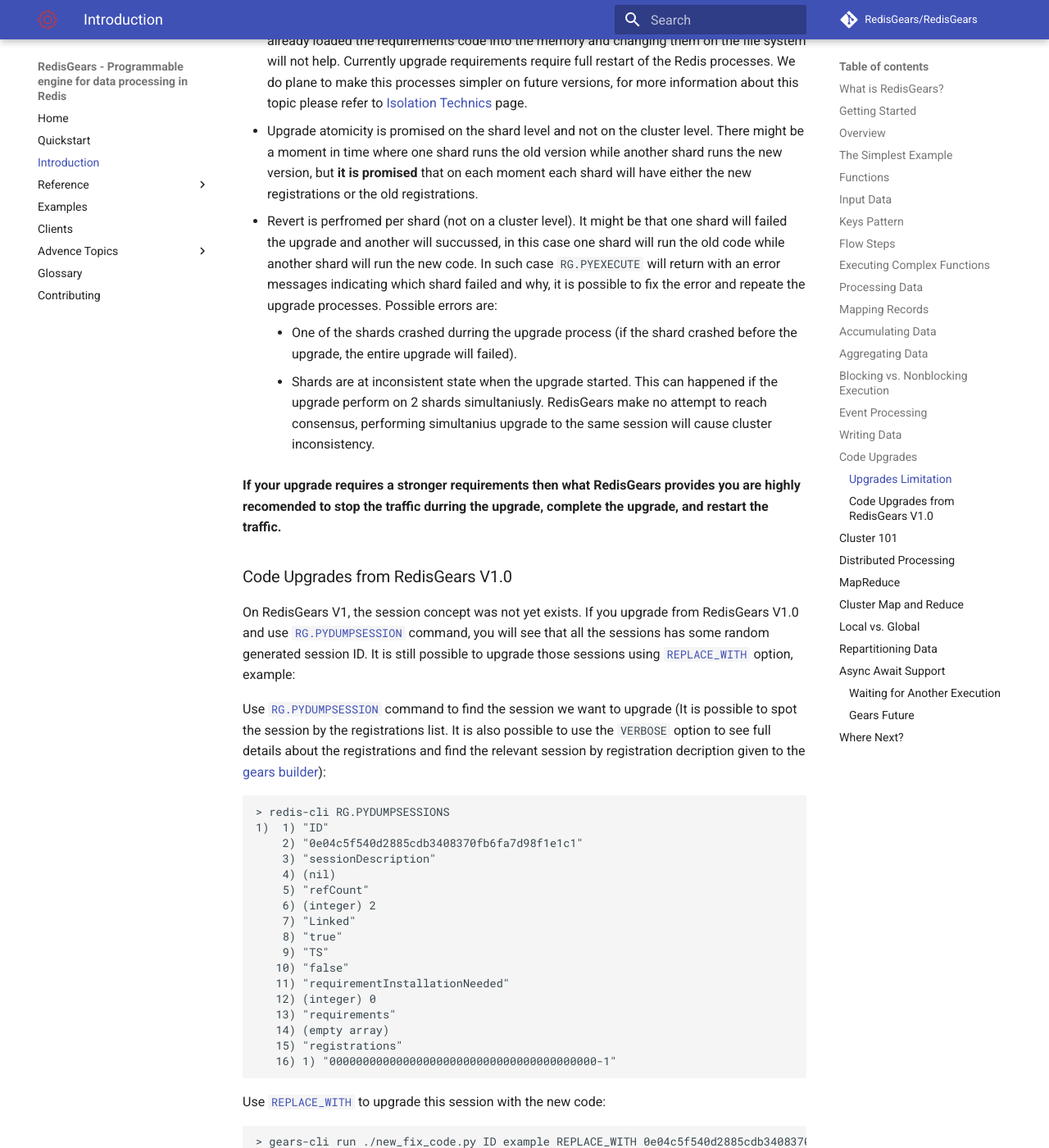
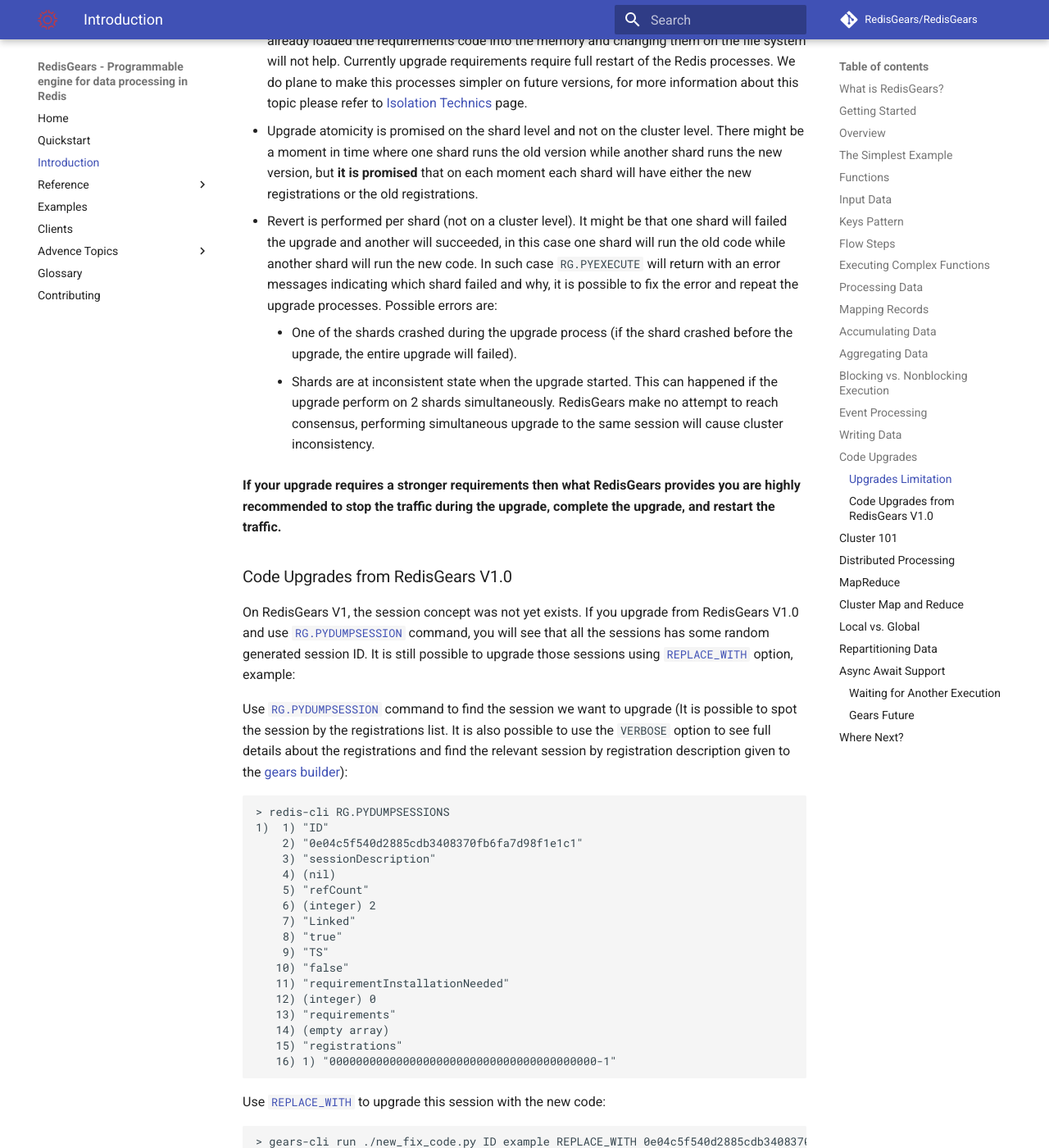
Before and after one commit to RedisGears/RedisGears, an MkDocs documentation site: the page built from docs/intro.md, in a window 1280 px wide and 1400 px high, scrolled down 16686 px. Shown: the whole window at 82% size. Built offline with MkDocs 1.6.1 and Material for MkDocs 9.7.7, drawn with Linux system fonts in a browser that asks for light colours; comment, search, counter and statistics services are not loaded; some of the changed text lies outside the part shown.

Commit message:
spelling

````diff
--- a/docs/intro.md
+++ b/docs/intro.md
@@ -590,7 +590,7 @@
 ```
 
 ??? note "Notice"
-    Revert is per shard, if one shard. If the initiator decided that the upgrade successed, there will be no revert even if the upgrade failed on some other shards. Such scenario can only happened if upgrading the same session on 2 different shards simultanuasly. RedisGears make no attempt to achieve consensus between shards and assume the user will send the upgrade command only to a single shard.
+    Revert is per shard, if one shard. If the initiator decided that the upgrade succeeded, there will be no revert even if the upgrade failed on some other shards. Such scenario can only happened if upgrading the same session on 2 different shards simultaneously. RedisGears make no attempt to achieve consensus between shards and assume the user will send the upgrade command only to a single shard.
 
 ### Upgrades Limitation
 
@@ -598,17 +598,17 @@
 
 * Upgrade atomicity is promised on the shard level and not on the cluster level. There might be a moment in time where one shard runs the old version while another shard runs the new version, but **it is promised** that on each moment each shard will have either the new registrations or the old registrations.
 
-* Revert is perfromed per shard (not on a cluster level). It might be that one shard will failed the upgrade and another will succussed, in this case one shard will run the old code while another shard will run the new code. In such case `RG.PYEXECUTE` will return with an error messages indicating which shard failed and why, it is possible to fix the error and repeate the upgrade processes. Possible errors are:
-    * One of the shards crashed durring the upgrade process (if the shard crashed before the upgrade, the entire upgrade will failed).
-    * Shards are at inconsistent state when the upgrade started. This can happened if the upgrade perform on 2 shards simultaniusly. RedisGears make no attempt to reach consensus, performing simultanius upgrade to the same session will cause cluster inconsistency.
+* Revert is performed per shard (not on a cluster level). It might be that one shard will failed the upgrade and another will succeeded, in this case one shard will run the old code while another shard will run the new code. In such case `RG.PYEXECUTE` will return with an error messages indicating which shard failed and why, it is possible to fix the error and repeat the upgrade processes. Possible errors are:
+    * One of the shards crashed during the upgrade process (if the shard crashed before the upgrade, the entire upgrade will failed).
+    * Shards are at inconsistent state when the upgrade started. This can happened if the upgrade perform on 2 shards simultaneously. RedisGears make no attempt to reach consensus, performing simultaneous upgrade to the same session will cause cluster inconsistency.
 
-**If your upgrade requires a stronger requirements then what RedisGears provides you are highly recomended to stop the traffic durring the upgrade, complete the upgrade, and restart the traffic.**
+**If your upgrade requires a stronger requirements then what RedisGears provides you are highly recommended to stop the traffic during the upgrade, complete the upgrade, and restart the traffic.**
 
 ### Code Upgrades from RedisGears V1.0
 
 On RedisGears V1, the session concept was not yet exists. If you upgrade from RedisGears V1.0 and use [`RG.PYDUMPSESSION`](commands.md#rgpydumpsessions) command, you will see that all the sessions has some random generated session ID. It is still possible to upgrade those sessions using [`REPLACE_WITH`](commands.md#rgpyexecute) option, example:
 
-Use [`RG.PYDUMPSESSION`](commands.md#rgpydumpsessions) command to find the session we want to upgrade (It is possible to spot the session by the registrations list. It is also possible to use the `VERBOSE` option to see full details about the registrations and find the relevant session by registration decription given to the [gears builder](functions.md#context-builder)):
+Use [`RG.PYDUMPSESSION`](commands.md#rgpydumpsessions) command to find the session we want to upgrade (It is possible to spot the session by the registrations list. It is also possible to use the `VERBOSE` option to see full details about the registrations and find the relevant session by registration description given to the [gears builder](functions.md#context-builder)):
 ```
 > redis-cli RG.PYDUMPSESSIONS
 1)  1) "ID"
````
Also changed, not shown: other parts of docs/intro.md (+8 -8 lines), docs/commands.md (+3 -3 lines), docs/glossary.md (+2 -2 lines).
